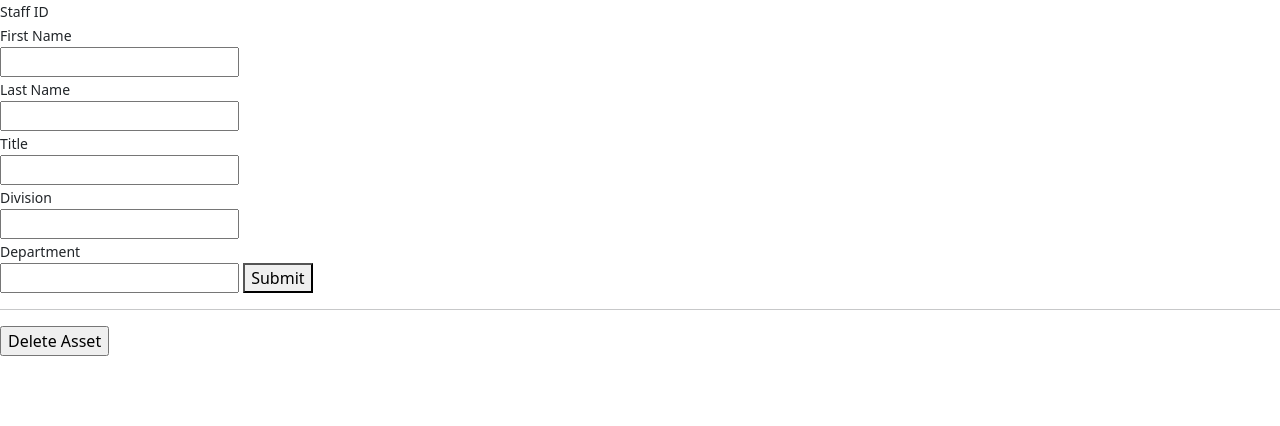
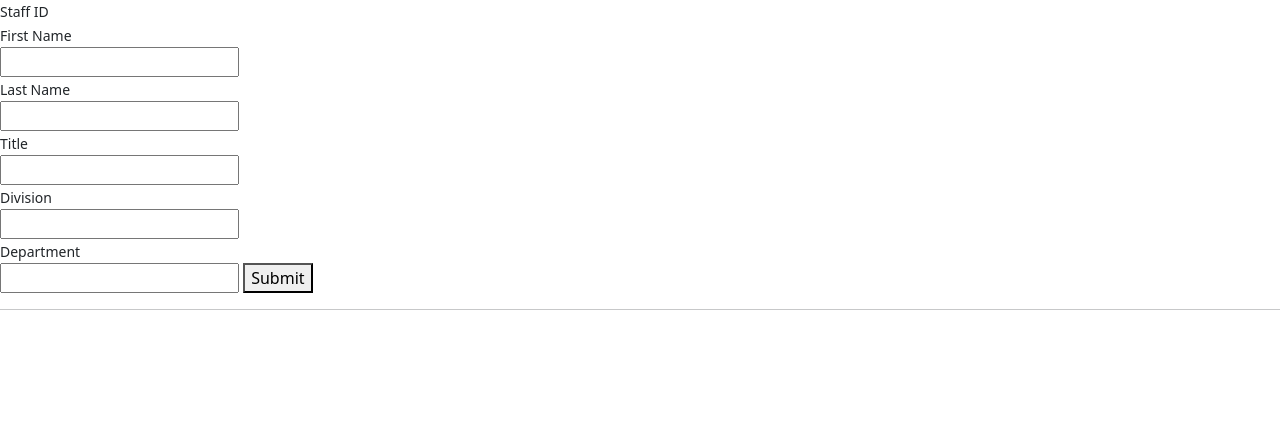
Before and after one commit to drahamim/invenflask, a Flask app: page /staff/edit/1/ in a window 1280 px wide. Shown: the part 146-572 px from the top of the page. Run offline with Flask 2, Linux system fonts and the light colour scheme; data that the repository does not hold is empty; some libraries are stand-ins or nearby versions.

Commit message:
refactor: remove delete from staff edit

```diff
--- a/src/invenflask/templates/staff_edit.html
+++ b/src/invenflask/templates/staff_edit.html
@@ -37,8 +37,8 @@
         <button type="submit">Submit</button>
     </form>
     <hr>
-    <form action="{{ url_for('staff_delete', id=staff.id) }}" method="POST">
+    <!-- <form action="{{ url_for('staff_delete', id=staff.id) }}" method="POST">
         <input type="submit" value="Delete Asset"
-                onclick="return confirm('Are you sure you want to delete this asset?')">
+                onclick="return confirm('Are you sure you want to delete this asset?')"> -->
     </form>
 {% endblock %}
```
